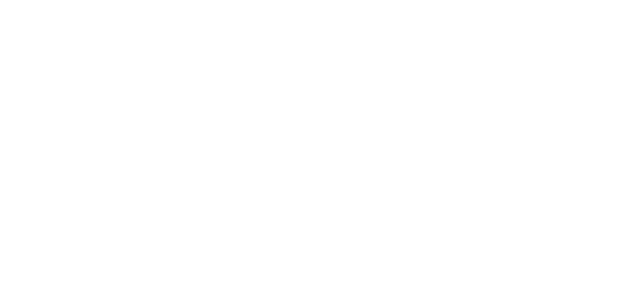
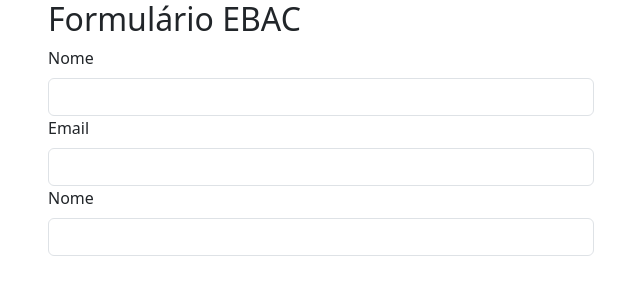
Before and after one commit to luizcoutodev/curso_ebac_frontend, a plain HTML site: page index.html in a window 1280 px wide. Shown: the whole page, without its empty margins (34-674 px from the left). Drawn offline with nearby package versions, Linux system fonts and the light colour scheme.

Commit message:
Made base page

```diff
--- a/index.html
+++ b/index.html
@@ -5,10 +5,26 @@
     <meta http-equiv="X-UA-Compatible" content="IE=edge">
     <meta name="viewport" content="width=device-width, initial-scale=1.0">
     <title>Formulario EBAC</title>
+    <link href="https://cdn.jsdelivr.net/npm/bootstrap@5.3.0/dist/css/bootstrap.min.css" rel="stylesheet" integrity="sha384-9ndCyUaIbzAi2FUVXJi0CjmCapSmO7SnpJef0486qhLnuZ2cdeRhO02iuK6FUUVM" crossorigin="anonymous">
+    <link rel="stylesheet" href="main.css">
 </head>
 <body>
     <div class="container">
-
+        <h2> Formulário EBAC</h2>
+        <div class="row">
+            <div class="col-6">
+                <form>
+                <label for="inputNome" class="form-label"> Nome </label>
+                <input type="text" id="inputNome" class="form-control">
+                <label for="inputEmail" class="form-label"> Email </label>
+                <input type="email" id="inputEmail" class="form-control">
+                <label for="inputNome" class="form-label"> Nome </label>
+                <input type="text" id="inputNome" class="form-control">
+                </form>
+            </div>
+        </div>
     </div>
+    <script src="https://cdn.jsdelivr.net/npm/jquery-mask-plugin@1.14.16/dist/jquery.mask.min.js"></script>
+    <script src="https://code.jquery.com/jquery-3.7.0.min.js" integrity="sha256-2Pmvv0kuTBOenSvLm6bvfBSSHrUJ+3A7x6P5Ebd07/g=" crossorigin="anonymous"></script>
 </body>
 </html>
--- /dev/null
+++ b/main.css
@@ -0,0 +1,3 @@
+container {
+    margin: auto;
+}
```
